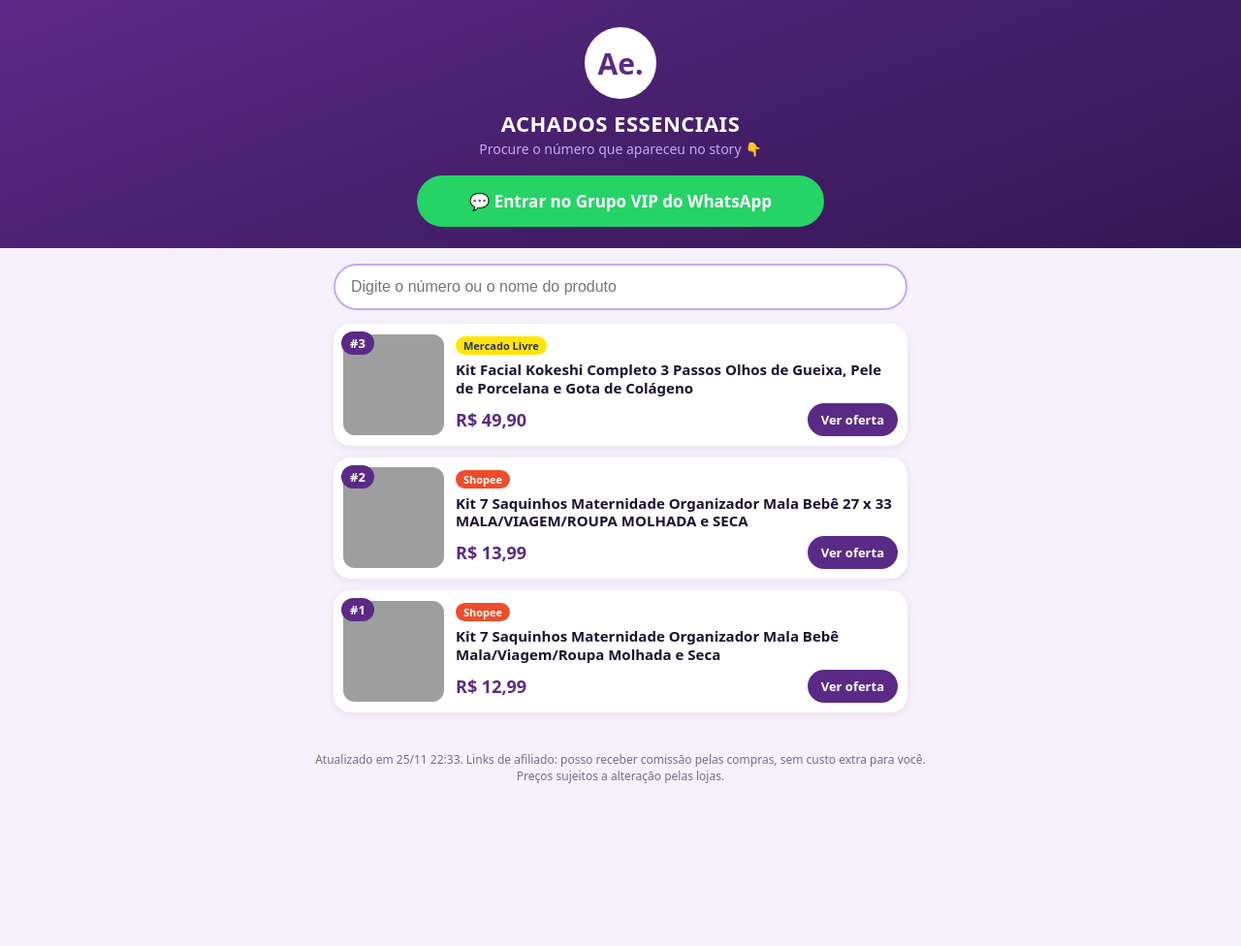
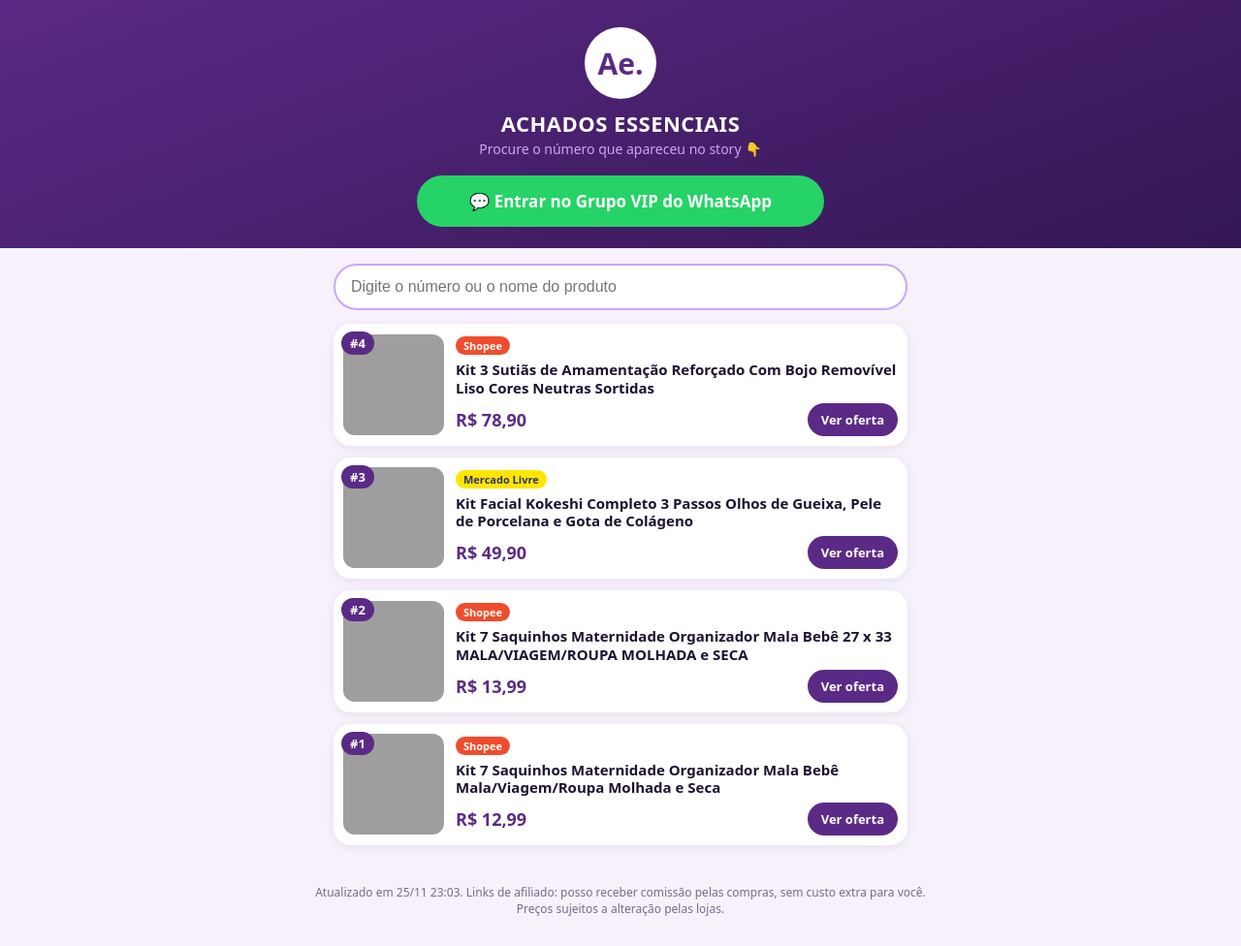
Before and after one commit to mica-1304/achados, a plain HTML site: page index.html in a window 1280 px wide. Shown: the whole page at 97% size. Before the commit the page ends 839 px from the top, so only its background shows below. Drawn offline with Linux system fonts and the light colour scheme; grey boxes are pictures that could not be loaded.

Commit message:
vitrine 2026-11-25 23:03

```diff
--- a/index.html
+++ b/index.html
@@ -30,6 +30,15 @@
 </header>
 <div class="busca"><input id="q" type="search" inputmode="search" placeholder="Digite o número ou o nome do produto"></div>
 <main id="lista">
+      <a class="card" id="p4" href="https://s.shopee.com.br/1BO7WdTz3I" target="_blank" rel="nofollow sponsored noopener">
+        <span class="num">#4</span>
+        <img src="https://cf.shopee.com.br/file/br-11134207-820m4-mtjmffjesl4w4e" alt="" loading="lazy">
+        <div class="info">
+          <span class="plat" style="background:#EE4D2D;color:#fff">Shopee</span>
+          <h2>Kit 3 Sutiãs de Amamentação Reforçado Com Bojo Removível Liso Cores Neutras Sortidas</h2>
+          <div class="linha"><strong>R$ 78,90</strong><span class="btn">Ver oferta</span></div>
+        </div>
+      </a>
       <a class="card" id="p3" href="https://www.mercadolivre.com.br/p/MLB68956726?matt_word=ad20260403132029&amp;matt_tool=79498926" target="_blank" rel="nofollow sponsored noopener">
         <span class="num">#3</span>
         <img src="https://http2.mlstatic.com/D_NQ_NP_980292-MLA115592849216_092026-F.jpg" alt="" loading="lazy">
@@ -57,7 +66,7 @@
           <div class="linha"><strong>R$ 12,99</strong><span class="btn">Ver oferta</span></div>
         </div>
       </a></main>
-<footer>Atualizado em 25/11 22:33. Links de afiliado: posso receber comissão pelas compras, sem custo extra para você.<br>Preços sujeitos a alteração pelas lojas.</footer>
+<footer>Atualizado em 25/11 23:03. Links de afiliado: posso receber comissão pelas compras, sem custo extra para você.<br>Preços sujeitos a alteração pelas lojas.</footer>
 <script>
   const q=document.getElementById('q');
   q.addEventListener('input',()=>{const t=q.value.trim().toLowerCase().replace('#','');
```
